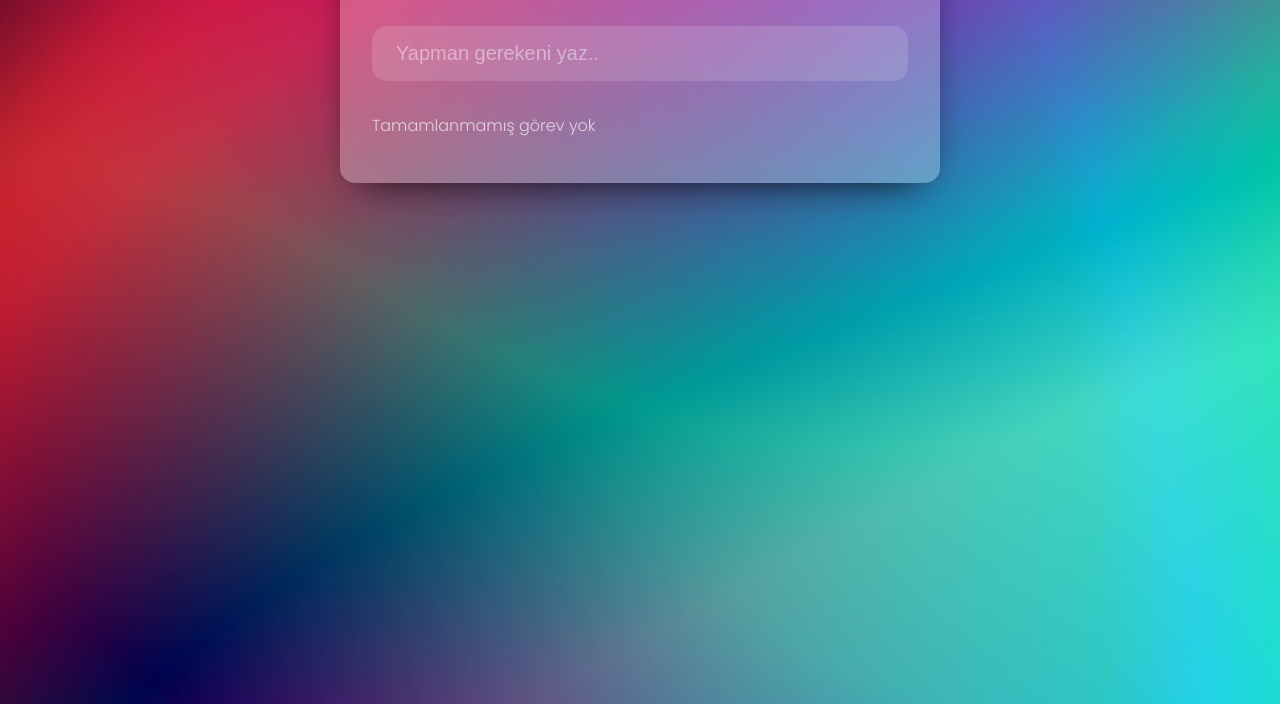
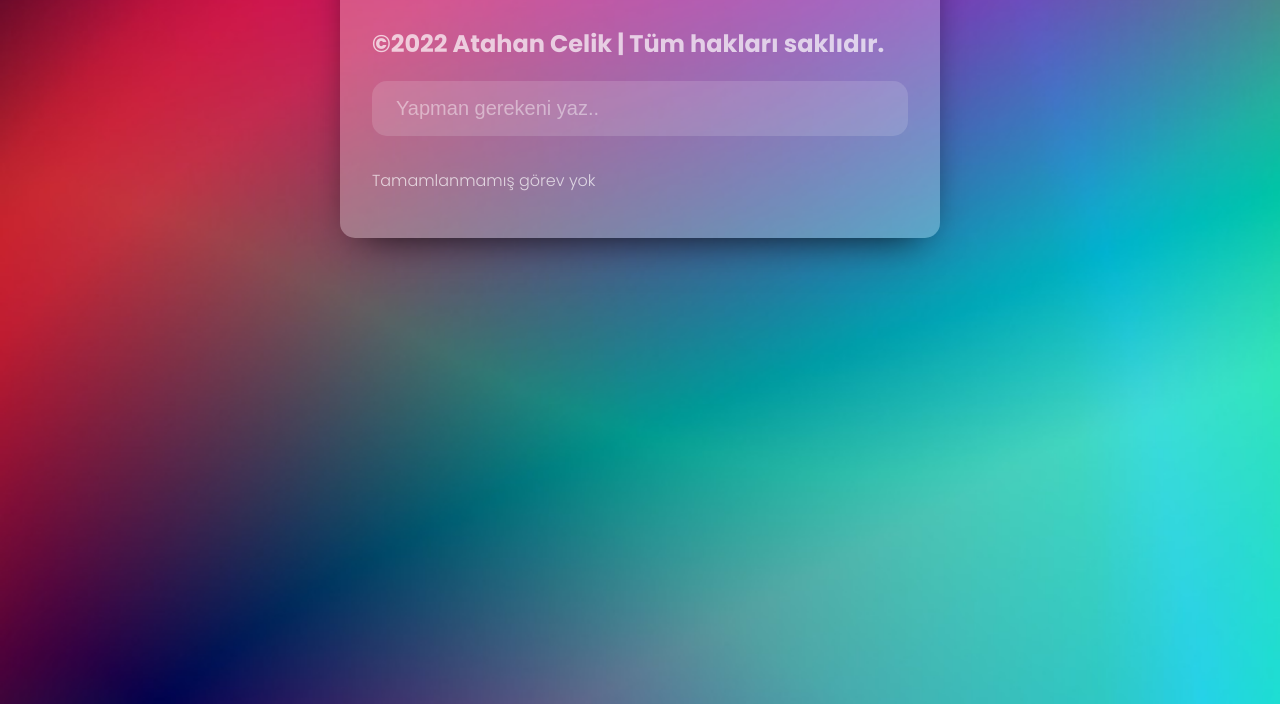
Before and after one commit to atahan-celik/todolist, a plain HTML site: page index.html in a window 1280 px wide. Shown: the part 96-800 px from the top of the page. Drawn offline with Linux system fonts and the light colour scheme.

Commit message:
Update index.html

```diff
--- a/index.html
+++ b/index.html
@@ -4,12 +4,13 @@
     <meta charset="UTF-8">
     <meta http-equiv="X-UA-Compatible" content="IE=edge">
     <meta name="viewport" content="width=device-width, initial-scale=1.0">
-    <title>Yapmam Gerekenler App</title>
+    <title>Yapmam Gerekenler</title>
     <link rel="stylesheet" href="style.css">
 </head>
 <body>
     <div class="app">
         <h1>To Do List ☀️🌛</h1>
+        <h2>  ©2022 Atahan Celik | Tüm hakları saklıdır.  </h2>
         <input type="text" class="todo-input" placeholder="Yapman gerekeni yaz..">
         <div class="todos">
             <div class="uncompleted-todos">
```
